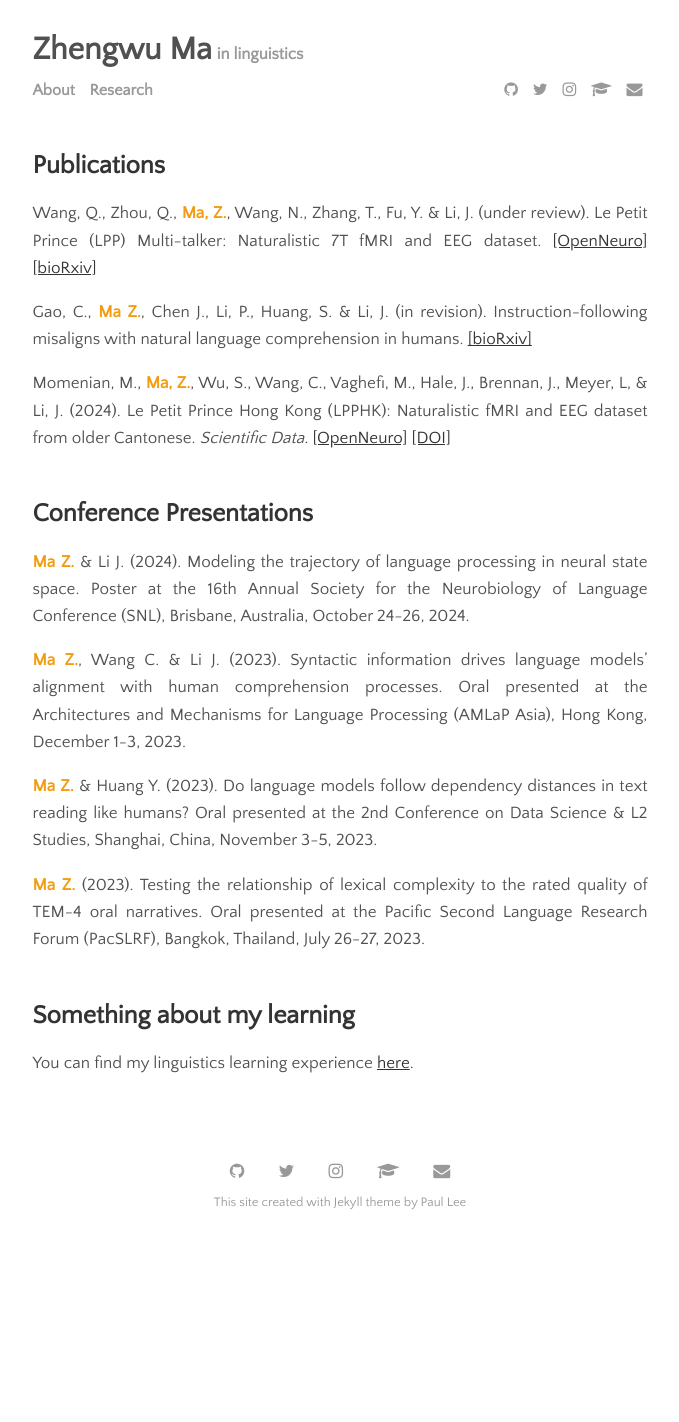
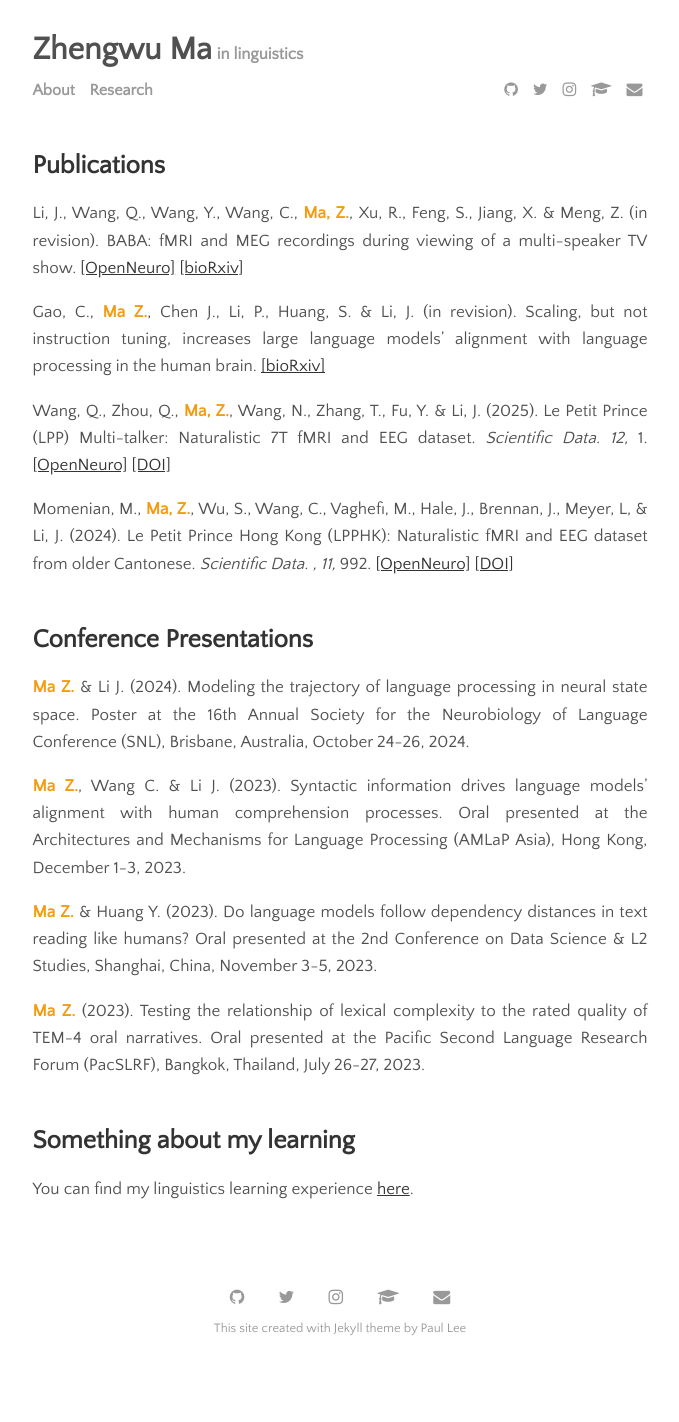
Before and after one commit to zhengwuma/zhengwuma.github.io, a Jekyll site: the page built from menu/research.md, in a window 1280 px wide. Shown: the whole page, without its empty margins (300-979 px from the left). Built offline with Jekyll 4.4.1, drawn with Linux system fonts in a browser that asks for light colours; before the commit the page ends 1297 px from its top, so only the background shows below that.

Commit message:
Update research.md

```diff
--- a/menu/research.md
+++ b/menu/research.md
@@ -5,12 +5,15 @@ permalink: /research
 ---
 
 ## Publications
-Wang, Q., Zhou, Q., <span style="color: #f39c12;"><strong>Ma, Z.</strong></span>, Wang, N., Zhang, T., Fu, Y. & Li, J. (under review). Le Petit Prince (LPP) Multi-talker: Naturalistic 7T fMRI and EEG dataset. <a href="https://openneuro.org/datasets/ds005345/versions/1.0.0">[OpenNeuro]</a> <a href="https://doi.org/10.1101/2025.02.26.640265">[bioRxiv]</a>
+Li, J., Wang, Q., Wang, Y., Wang, C., <span style="color: #f39c12;"><strong>Ma, Z.</strong></span>, Xu, R., Feng, S., Jiang, X. & Meng, Z. (in revision). BABA: fMRI and MEG recordings during viewing of a multi-speaker TV show. <a href="https://openneuro.org/datasets/ds005346">[OpenNeuro]</a> <a href="https://doi.org/10.1101/2025.04.03.646958">[bioRxiv]</a>
 
-Gao, C., <span style="color: #f39c12;"><strong>Ma Z.</strong></span>, Chen J., Li, P., Huang, S. & Li, J. (in revision). Instruction-following misaligns with natural language comprehension in humans. <span style="color:#d8d6d0;"><a href="https://www.biorxiv.org/content/10.1101/2024.08.15.608196v1">[bioRxiv]</a></span>
+Gao, C., <span style="color: #f39c12;"><strong>Ma Z.</strong></span>, Chen J., Li, P., Huang, S. & Li, J. (in revision). Scaling, but not instruction tuning, increases large language models’ alignment with language processing in the human brain. <span style="color:#d8d6d0;"><a href="https://www.biorxiv.org/content/10.1101/2024.08.15.608196v3">[bioRxiv]</a></span>
 
-Momenian, M., <span style="color: #f39c12;"><strong>Ma, Z.</strong></span>, Wu, S., Wang, C., Vaghefi, M., Hale, J., Brennan, J., Meyer, L, & Li, J. (2024). Le Petit Prince Hong Kong (LPPHK): Naturalistic fMRI and EEG dataset from older Cantonese. _Scientific Data._ <a href="https://openneuro.org/datasets/ds004718/versions/1.1.0">[OpenNeuro]</a> <a href="https://www.nature.com/articles/s41597-024-03745-8">[DOI]</a>
+Wang, Q., Zhou, Q., <span style="color: #f39c12;"><strong>Ma, Z.</strong></span>, Wang, N., Zhang, T., Fu, Y. & Li, J. (2025). Le Petit Prince (LPP) Multi-talker: Naturalistic 7T fMRI and EEG dataset. _Scientific Data. 12,_ 1. <a href="https://openneuro.org/datasets/ds005345/versions/1.0.0">[OpenNeuro]</a> <a href="[https://doi:10.1038/s41597-025-05158-7]">[DOI]</a>
+
+Momenian, M., <span style="color: #f39c12;"><strong>Ma, Z.</strong></span>, Wu, S., Wang, C., Vaghefi, M., Hale, J., Brennan, J., Meyer, L, & Li, J. (2024). Le Petit Prince Hong Kong (LPPHK): Naturalistic fMRI and EEG dataset from older Cantonese. _Scientific Data. , 11,_ 992. <a href="https://openneuro.org/datasets/ds004718/versions/1.1.0">[OpenNeuro]</a> <a href="https://www.nature.com/articles/s41597-024-03745-8">[DOI]</a>
 <br><br>
+
 ## Conference Presentations
 <span style="color: #f39c12;"><strong>Ma Z.</strong></span> & Li J. (2024). Modeling the trajectory of language processing in neural state space. Poster at the 16th Annual Society for the Neurobiology of Language Conference (SNL), Brisbane, Australia, October 24-26, 2024.
 
```
